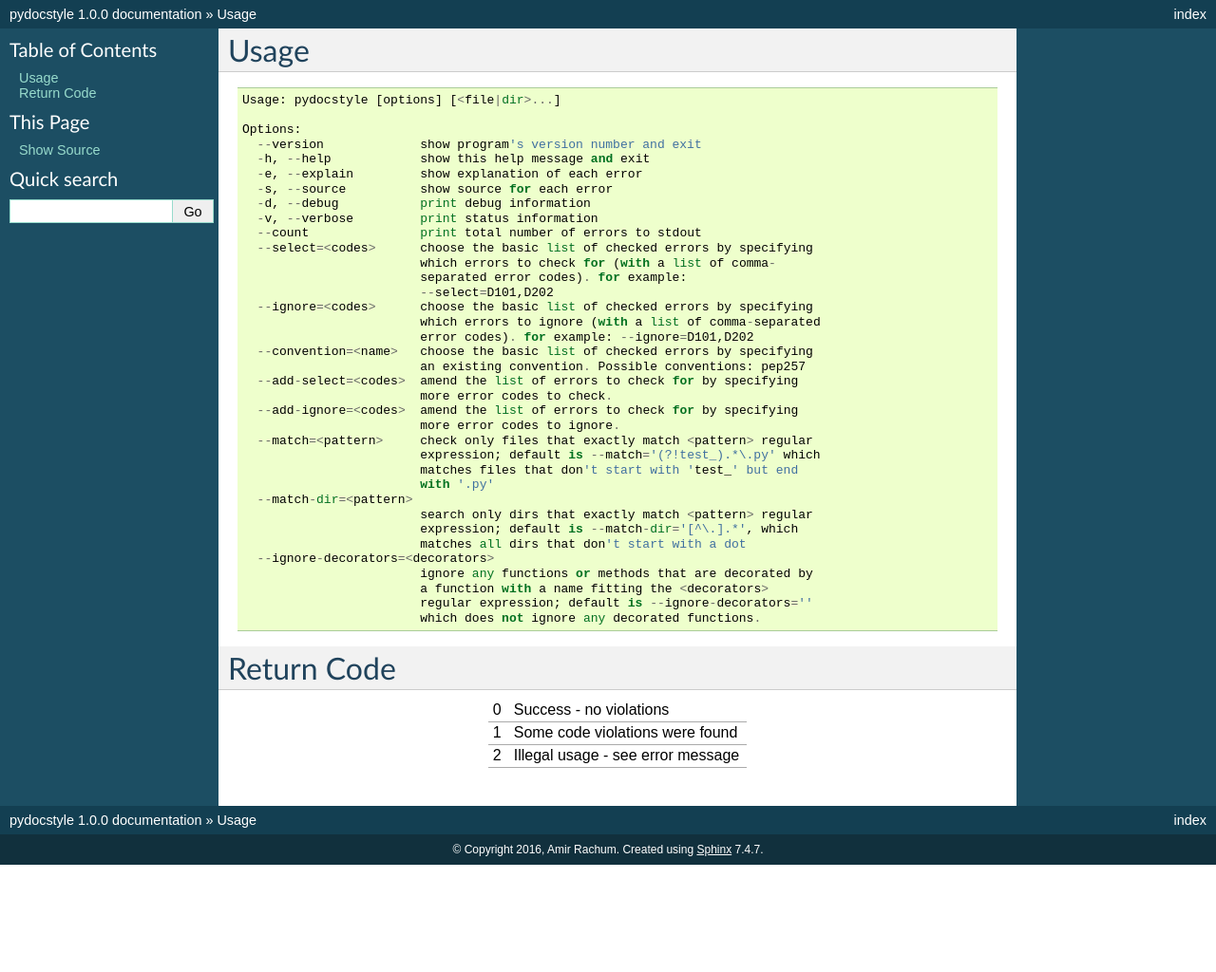
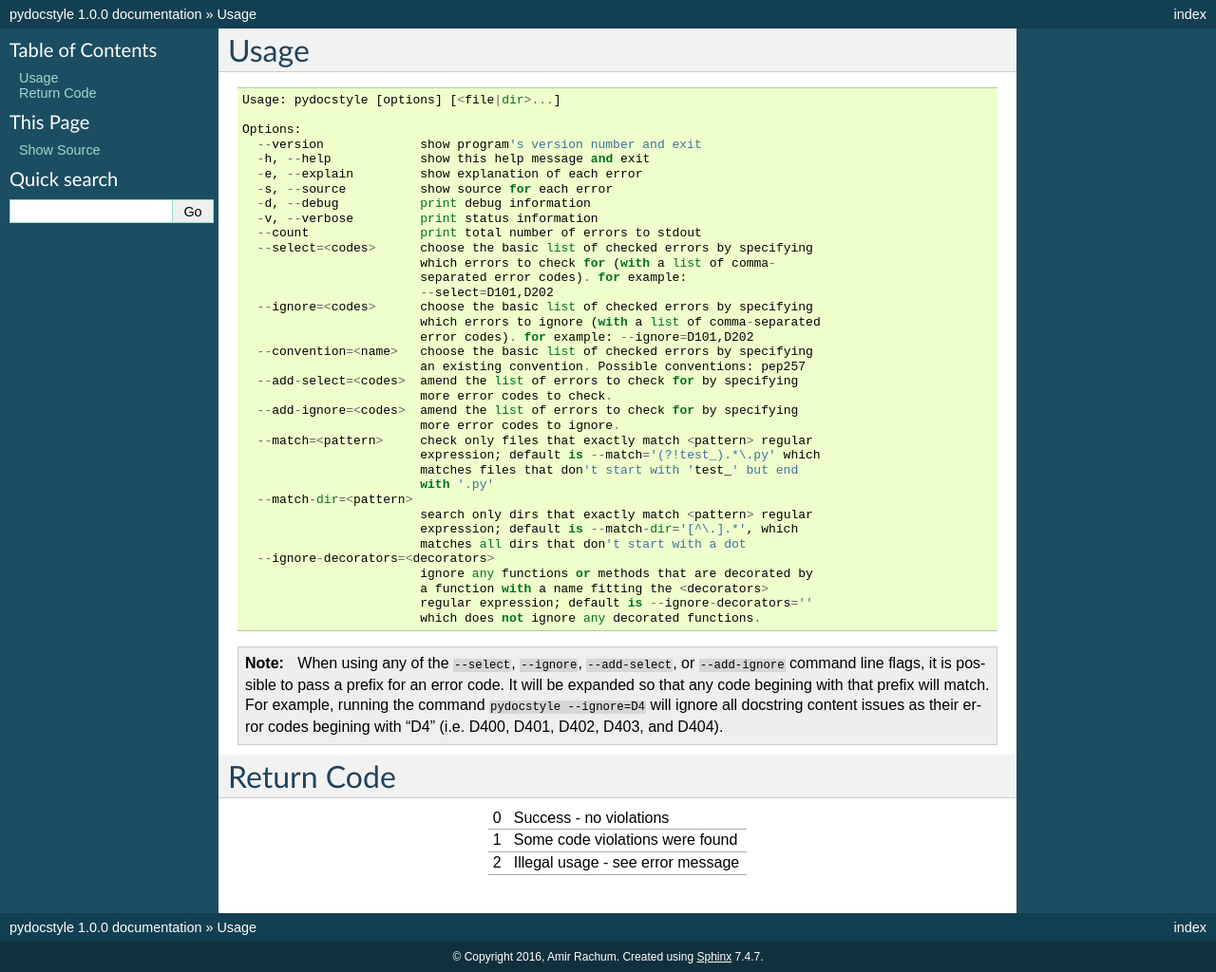
Before and after one commit to PyCQA/pydocstyle, a Sphinx documentation site: the page built from docs/snippets/cli.rst, in a window 1280 px wide. Shown: the whole page at 95% size. Built offline with Sphinx 7.4.7, drawn with Linux system fonts in a browser that asks for light colours; the version number could not be read and is left out; before the commit the page ends 911 px from its top, so only the background shows below that.

Commit message:
Document new behavior in usage docs.

```diff
--- a/docs/snippets/cli.rst
+++ b/docs/snippets/cli.rst
@@ -42,6 +42,14 @@
                             regular expression; default is --ignore-decorators=''
                             which does not ignore any decorated functions.
 
+.. note::
+
+    When using any of the ``--select``, ``--ignore``, ``--add-select``, or
+    ``--add-ignore`` command line flags, it is possible to pass a prefix for an
+    error code. It will be expanded so that any code begining with that prefix
+    will match. For example, running the command ``pydocstyle --ignore=D4``
+    will ignore all docstring content issues as their error codes begining with
+    "D4" (i.e. D400, D401, D402, D403, and D404).
 
 Return Code
 ^^^^^^^^^^^
```
